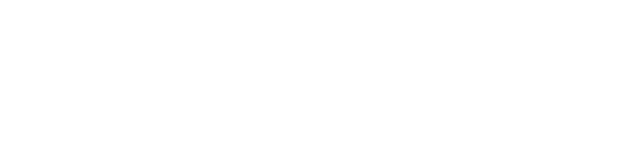
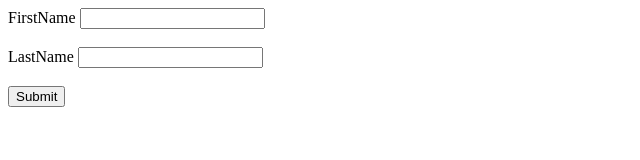
Before and after one commit to Abhi-los-gehts/forms_project, a plain HTML site: page index.html in a window 1280 px wide. Shown: the whole page, without its empty margins (0-640 px from the left). Drawn offline with Linux system fonts and the light colour scheme.

Commit message:
created login form

```diff
--- a/index.html
+++ b/index.html
@@ -7,7 +7,16 @@
     <title> login_Forms_project</title>
 </head>
 <body>
+    <form action="" method="post">
 
+        <label for="fname">FirstName</label>
+        <input type="text" name="firstName" id="fname"><br><br>
+
+        <label for="lname">LastName</label>
+        <input type="text" name="lastName" id="lname"><br><br>
+
+        <input type="submit" value="Submit">
+    </form>
 
 
 </body>
```
